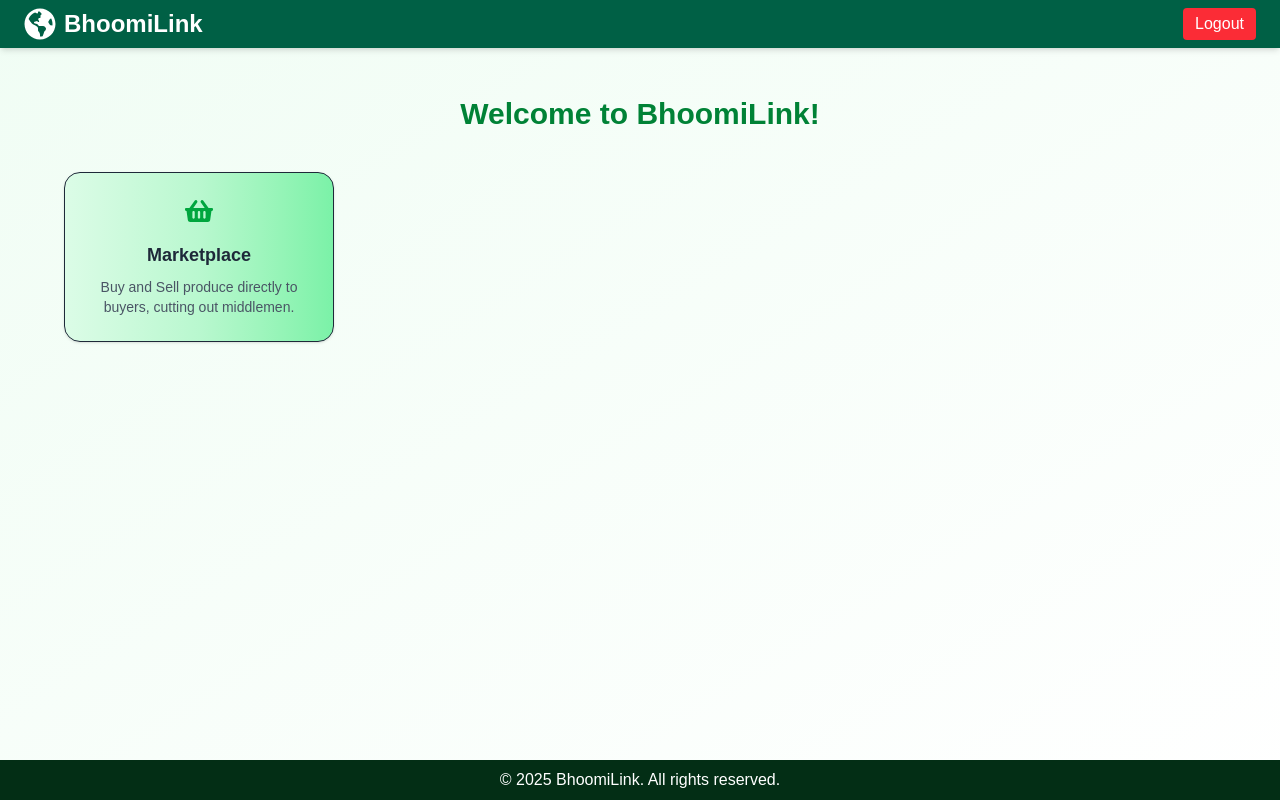
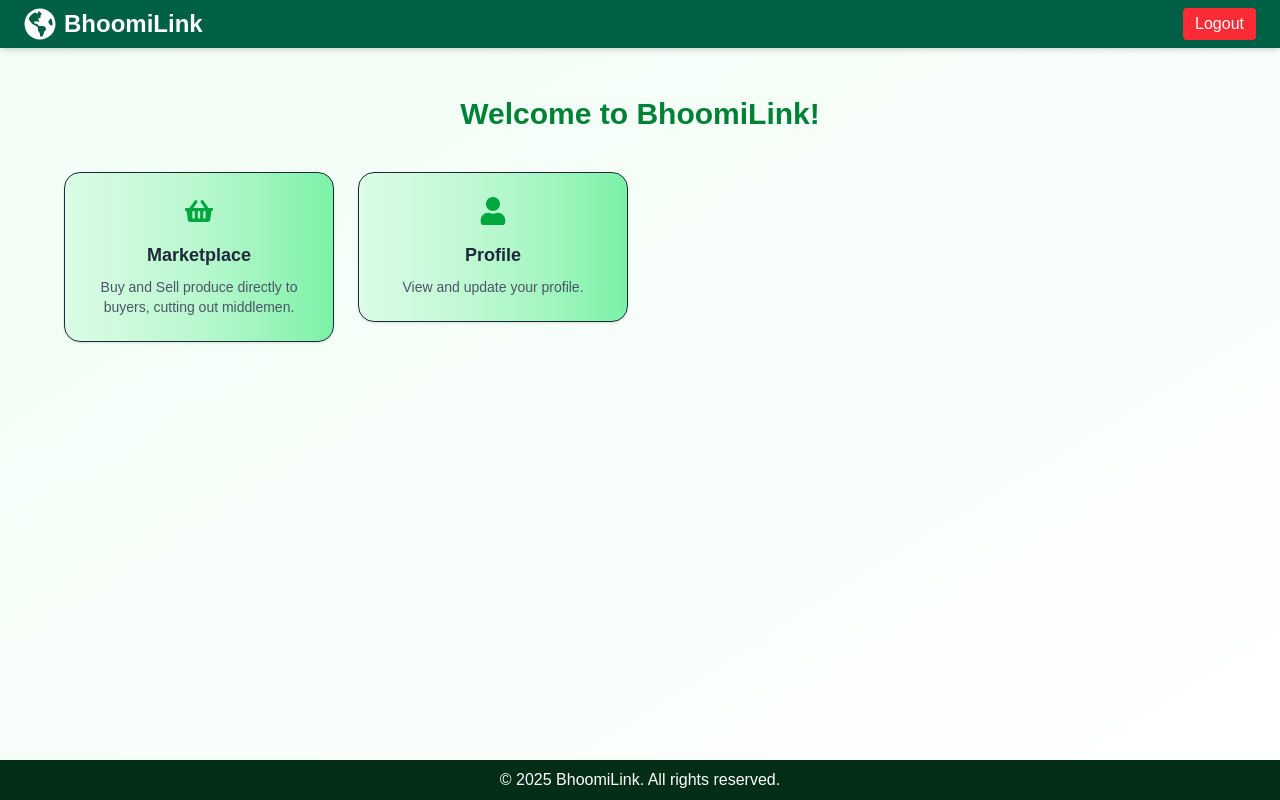
Before and after one commit to SharveshGuru/BhoomiLink-Digital-Agriculture-Ecosystem, a React (Vite) app in the folder frontend/: page /dashboard in a window 1280 px wide. Built offline with nearby package versions, Linux system fonts and the light colour scheme; no server answers; sample sign-in values are in the browser's storage; a web font is replaced by a local one.

Commit message:
Update Dashboard.jsx

```diff
--- a/frontend/src/pages/Dashboard.jsx
+++ b/frontend/src/pages/Dashboard.jsx
@@ -1,5 +1,5 @@
 import FeatureCard from "../components/FeatureCard";
-import { FaTractor, FaShoppingBasket } from "react-icons/fa";
+import { FaTractor, FaShoppingBasket, FaUser} from "react-icons/fa";
 import { GiFarmer } from 'react-icons/gi';
 import { useNavigate } from "react-router-dom";
 
@@ -15,6 +15,7 @@ export default function Dashboard(){
                     {localStorage.getItem('isFarmer') === 'true'? <div onClick={() => navigate("/hiring")} className="cursor-pointer"><FeatureCard icon={<GiFarmer size={28} />} title="Workforce Hiring" desc="Connect with local agricultural labourers easily." /></div>:<></>}
                     {/* {localStorage.getItem('isFarmer') === 'true'? <FeatureCard icon={<FaSeedling size={28} />} title="Crop Guidance" desc="Receive expert advice and weather-based suggestions." />:<></>} */}
                     {localStorage.getItem('isFarmer') === 'true'? <div onClick={() => navigate("/rawmaterials")} className="cursor-pointer"><FeatureCard icon={<FaShoppingBasket size={28} />} title="Raw Materials" desc="Buy and Sell Raw Materials from the shops." /></div>:<></>}
+                    <div onClick={() => navigate("/profile")} className="cursor-pointer"><FeatureCard icon={<FaUser size={28} />} title="Profile" desc="View and update your profile." /></div>
                 </div>
             </section>
         </div>
```
